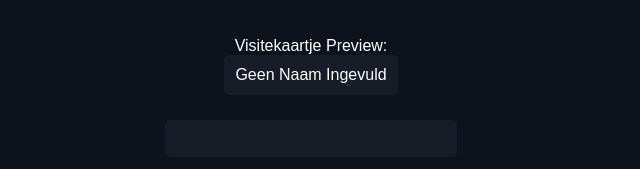
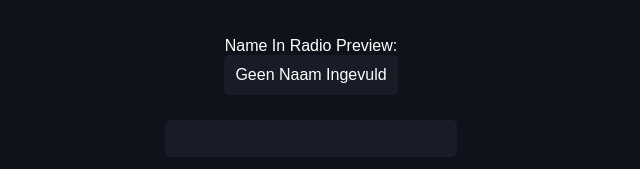
Before and after one commit to sanderhd/fivemvisitekaartje.nl, a plain HTML site: page nameinradio.html in a window 1280 px wide. Shown: the part 249-418 px from the top of the page, 329-969 px from the left. Drawn offline with Linux system fonts and the light colour scheme.

Commit message:
fixed issues

```diff
--- a/nameinradio.html
+++ b/nameinradio.html
@@ -33,7 +33,7 @@
     </div>
 
     <div id="preview">
-        <span>Visitekaartje Preview:</span>
+        <span>Name In Radio Preview:</span>
         <div id="card">
             <span id="naamoutput">Geen Naam Ingevuld</span>
         </div>
```
